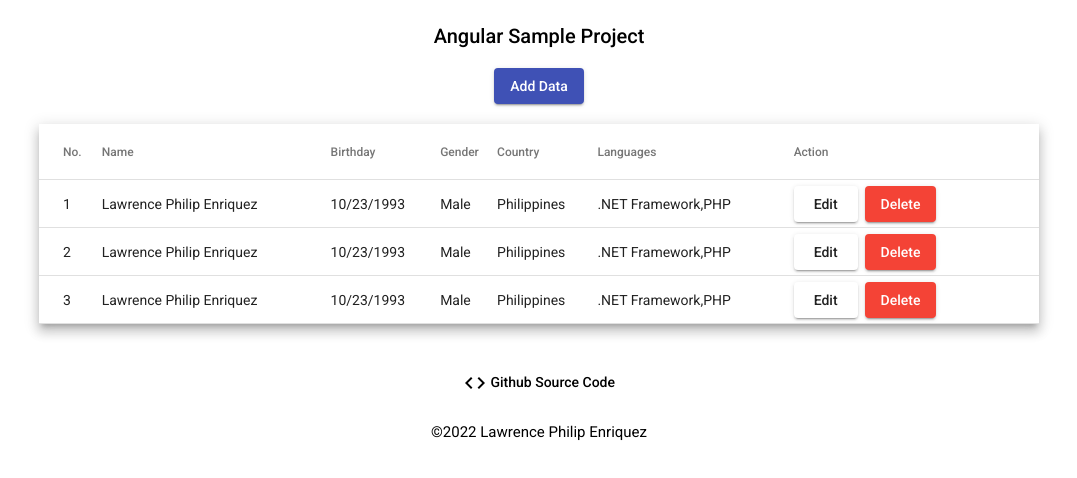
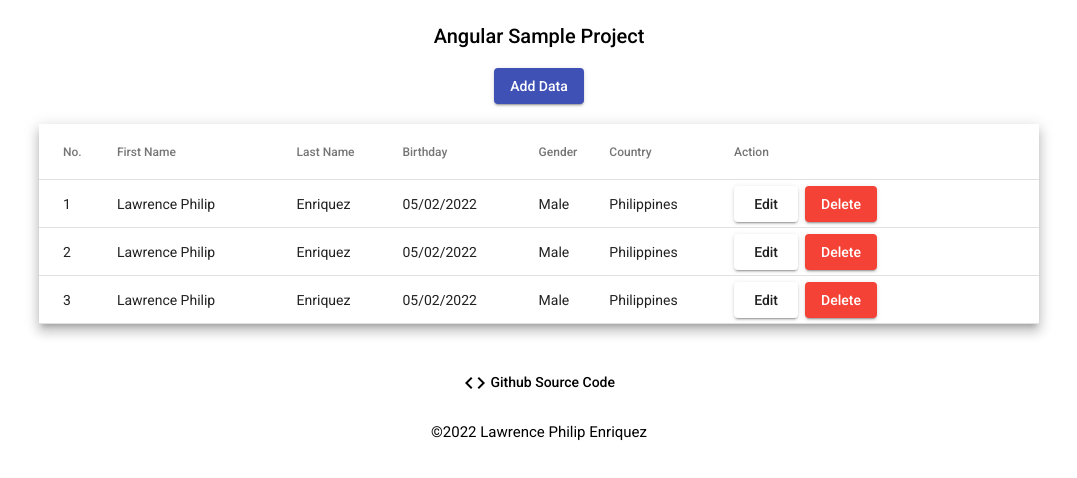
Before and after one commit to lawphilenz/angular-sample-project, an Angular app: page / in a window 1280 px wide. Shown: the top 478 px of the page, without its empty margins (101-1178 px from the left). Built offline with nearby package versions, Linux system fonts and the light colour scheme.

Commit message:
Remove languages column and input interface

```diff
--- a/src/app/app.component.html
+++ b/src/app/app.component.html
@@ -20,16 +20,22 @@
     <td mat-cell *matCellDef="let element"> {{element.id}} </td>
     </ng-container>
 
-    <!-- Name Column -->
-    <ng-container matColumnDef="name">
-    <th mat-header-cell *matHeaderCellDef> Name </th>
-    <td mat-cell *matCellDef="let element"> {{element.name}} </td>
+    <!-- First Name Column -->
+    <ng-container matColumnDef="firstName">
+    <th mat-header-cell *matHeaderCellDef> First Name </th>
+    <td mat-cell *matCellDef="let element"> {{element.firstName}} </td>
+    </ng-container>
+
+    <!-- First Name Column -->
+    <ng-container matColumnDef="lastName">
+    <th mat-header-cell *matHeaderCellDef> Last Name </th>
+    <td mat-cell *matCellDef="let element"> {{element.lastName}} </td>
     </ng-container>
 
     <!-- Birthday Column -->
     <ng-container matColumnDef="birthday">
     <th mat-header-cell *matHeaderCellDef> Birthday </th>
-    <td mat-cell *matCellDef="let element"> {{element.birthday}} </td>
+    <td mat-cell *matCellDef="let element"> {{element.birthday | date :'MM/dd/yyyy'}} </td>
     </ng-container>
 
     <!-- Gender Column -->
@@ -42,12 +48,6 @@
     <ng-container matColumnDef="country">
     <th mat-header-cell *matHeaderCellDef> Country </th>
     <td mat-cell *matCellDef="let element"> {{element.country}} </td>
-    </ng-container>
-
-    <!-- Country Column -->
-    <ng-container matColumnDef="languages">
-    <th mat-header-cell *matHeaderCellDef> Languages </th>
-    <td mat-cell *matCellDef="let element"> {{element.languages}} </td>
     </ng-container>
 
     <!-- Action Column -->
--- a/src/app/app.component.ts
+++ b/src/app/app.component.ts
@@ -1,23 +1,24 @@
 import { Component, ViewChild } from '@angular/core';
 import { MatDialog } from '@angular/material/dialog';
 import { DialogBoxComponent } from './dialog-box/dialog-box.component';
+import {DatePipe} from '@angular/common';
 
 export interface SampleData {
   id: number;
-  name: string;
-  birthday: string;
+  firstName: string;
+  lastName: string;
+  birthday: any;
   gender: string;
   country: string;
-  languages: string;
 }
 
 const ELEMENT_DATA: SampleData[] = [
-   {id: 1, name: 'Lawrence Philip Enriquez', birthday: '10/23/1993',
-   gender: 'Male', country: 'Philippines', languages: '.NET Framework,PHP'},
-   {id: 2, name: 'Lawrence Philip Enriquez', birthday: '10/23/1993',
-   gender: 'Male', country: 'Philippines', languages: '.NET Framework,PHP'},
-   {id: 3, name: 'Lawrence Philip Enriquez', birthday: '10/23/1993',
-   gender: 'Male', country: 'Philippines', languages: '.NET Framework,PHP'}
+   {id: 1, firstName: 'Lawrence Philip', lastName: 'Enriquez', birthday: new Date(),
+   gender: 'Male', country: 'Philippines'},
+   {id: 2, firstName: 'Lawrence Philip', lastName: 'Enriquez', birthday: new Date(),
+   gender: 'Male', country: 'Philippines'},
+   {id: 3, firstName: 'Lawrence Philip', lastName: 'Enriquez', birthday: new Date(),
+   gender: 'Male', country: 'Philippines'}
 ];
 
 @Component({
@@ -26,17 +27,17 @@ const ELEMENT_DATA: SampleData[] = [
   styleUrls: ['./app.component.css']
 })
 export class AppComponent {
-  displayedColumns: string[] = ['id', 'name', 'birthday', 'gender', 'country', 'languages', 'action'];
+  displayedColumns: string[] = ['id', 'firstName', 'lastName', 'birthday', 'gender', 'country', 'action'];
   dataSource = ELEMENT_DATA;
 
   @ViewChild('mytable', {static: true}) mytable:any;
 
-  constructor(public dialog: MatDialog) {}
+  constructor(public dialog: MatDialog, private datePipe: DatePipe) {}
 
   openDialog(action: any, obj: { action: any; }) {
     obj.action = action;
     const dialogRef = this.dialog.open(DialogBoxComponent, {
-      width: '400px',
+      width: '345px',
       data:obj
     });
 
@@ -55,11 +56,11 @@ export class AppComponent {
     var d = new Date();
     this.dataSource.push({
       id:d.getTime(),
-      name:row_obj.name,
+      firstName:row_obj.firstName,
+      lastName:row_obj.lastName,
       birthday:row_obj.birthday,
       gender:row_obj.gender,
       country:row_obj.country,
-      languages:row_obj.languages
     });
     this.mytable.renderRows();
 
@@ -68,7 +69,8 @@ export class AppComponent {
   updateRowData(row_obj:any){
     this.dataSource = this.dataSource.filter((value,key)=>{
       if(value.id == row_obj.id){
-        value.name = row_obj.name;
+        value.firstName = row_obj.firstName;
+        value.birthday = row_obj.birthday;
       }
       return true;
     });
--- a/src/app/app.module.ts
+++ b/src/app/app.module.ts
@@ -18,6 +18,7 @@ import { MatGridListModule } from '@angular/material/grid-list';
 import { MatIconModule } from '@angular/material/icon';
 import { MatDialogModule } from '@angular/material/dialog';
 import { DialogBoxComponent } from './dialog-box/dialog-box.component';
+import { DatePipe } from '@angular/common';
 
 @NgModule({
   declarations: [
@@ -42,7 +43,7 @@ import { DialogBoxComponent } from './dialog-box/dialog-box.component';
     MatIconModule,
     MatDialogModule
   ],
-  providers: [],
+  providers: [DatePipe],
   bootstrap: [AppComponent]
 })
 export class AppModule { }
--- a/src/app/dialog-box/dialog-box.component.html
+++ b/src/app/dialog-box/dialog-box.component.html
@@ -3,32 +3,40 @@
     <div *ngIf="action != 'Delete'; else elseTemplate">
 
       <mat-form-field appearance="fill" style="width:100%">
-        <mat-label>Name</mat-label>
-        <input matInput [(ngModel)]="local_data.name">
+        <mat-label>First Name</mat-label>
+        <input matInput [(ngModel)]="local_data.firstName">
+      </mat-form-field>
+
+      <br>
+
+      <mat-form-field appearance="fill" style="width:100%">
+        <mat-label>Last Name</mat-label>
+        <input matInput [(ngModel)]="local_data.lastName">
       </mat-form-field>
 
       <br>
 
       <mat-form-field appearance="fill" style="width:100%">
       <mat-label>Birthday</mat-label>
-      <input matInput [matDatepicker]="picker">
+      <input matInput [matDatepicker]="picker" [value]="local_data.birthday">
+      <mat-hint>MM/DD/YYYY</mat-hint>
       <mat-datepicker-toggle matSuffix [for]="picker"></mat-datepicker-toggle>
       <mat-datepicker #picker></mat-datepicker>
       </mat-form-field>
 
-      <br>
+      <br><br>
 
       <label id="example-radio-group-label">Gender</label><br>
-      <mat-radio-group aria-label="Select an option">
-      <mat-radio-button value="1">Male</mat-radio-button>&nbsp;
-      <mat-radio-button value="2">Female</mat-radio-button>
+      <mat-radio-group aria-label="Select an option" [(ngModel)]="local_data.gender">
+      <mat-radio-button value="Male">Male</mat-radio-button>&nbsp;
+      <mat-radio-button value="Female">Female</mat-radio-button>
       </mat-radio-group>
 
       <br><br>
 
       <mat-form-field appearance="fill" style="width:100%">
       <mat-label>Country</mat-label>
-      <mat-select>
+      <mat-select [(ngModel)]="local_data.country">
       <mat-option value="Philippines">Philippines</mat-option>
       <mat-option value="Australia">Australia</mat-option>
       <mat-option value="Australia">New Zealand</mat-option>
@@ -37,15 +45,6 @@
       <mat-option value="Australia">USA</mat-option>
       </mat-select>
       </mat-form-field>
-
-      <br>
-
-      <label id="example-radio-group-label">Languages</label><br>
-      <section class="example-section">
-      <mat-checkbox class="example-margin">.NET Framework</mat-checkbox><br>
-      <mat-checkbox class="example-margin">PHP</mat-checkbox><br>
-      <mat-checkbox class="example-margin">Java</mat-checkbox>
-      </section>
 
       <br>
 
--- a/src/app/dialog-box/dialog-box.component.ts
+++ b/src/app/dialog-box/dialog-box.component.ts
@@ -1,9 +1,11 @@
 import { Component, OnInit, Inject, Optional } from '@angular/core';
 import { MatDialogRef, MAT_DIALOG_DATA } from '@angular/material/dialog';
+import {DatePipe} from '@angular/common';
 
 export interface SampleData {
   id: number;
-  name: string;
+  firstName: string;
+  lastName: string;
   birthday: string;
   gender: string;
   country: string;
@@ -23,13 +25,19 @@ export class DialogBoxComponent implements OnInit {
   constructor(
     public dialogRef: MatDialogRef<DialogBoxComponent>,
     //@Optional() is used to prevent error if no data is passed
-    @Optional() @Inject(MAT_DIALOG_DATA) public data: SampleData) {
+    @Optional() @Inject(MAT_DIALOG_DATA) public data: SampleData,private datePipe: DatePipe) {
     console.log(data);
     this.local_data = {...data};
     this.action = this.local_data.action;
   }
 
   ngOnInit(): void {
+  }
+
+  getTomorrow() {
+    let d = new Date();
+    d.setDate(d.getDate() + 1);
+    return this.datePipe.transform(d, 'yyyy-MM-dd');
   }
 
   doAction(){
```
